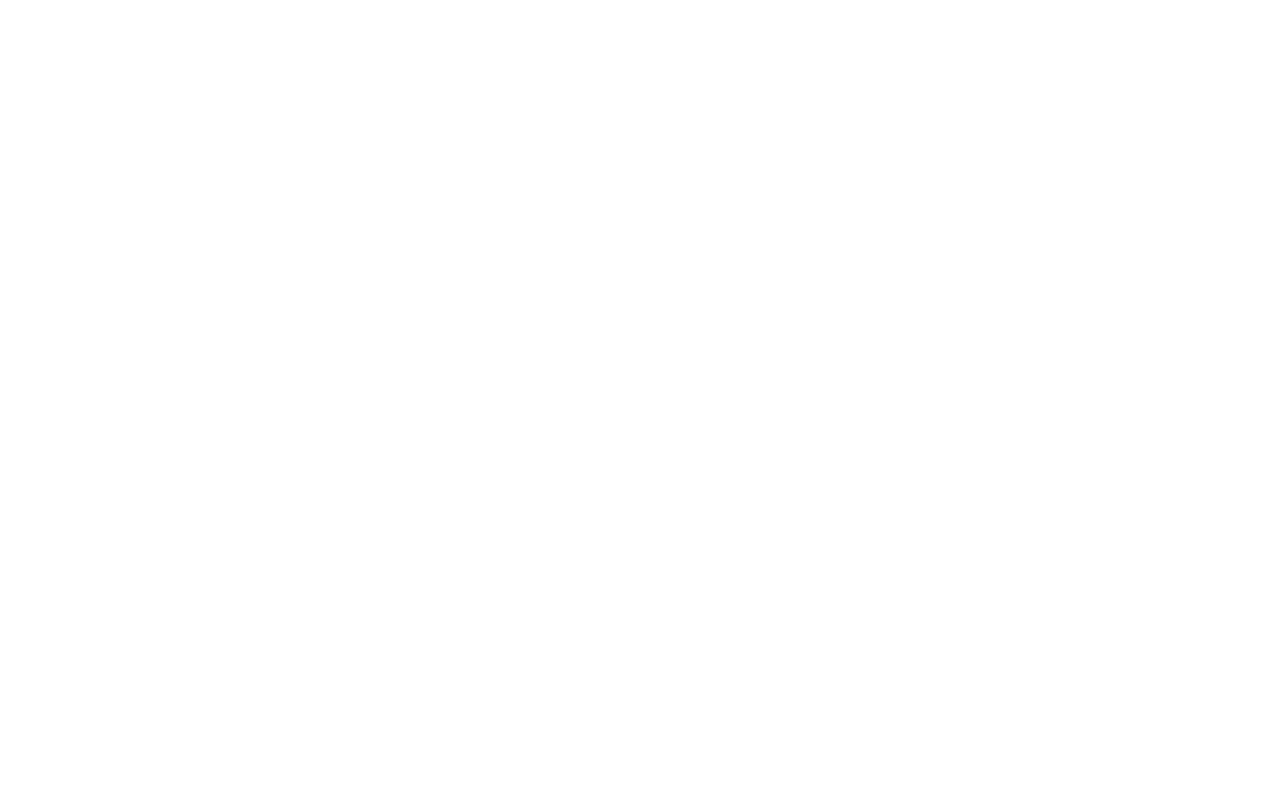
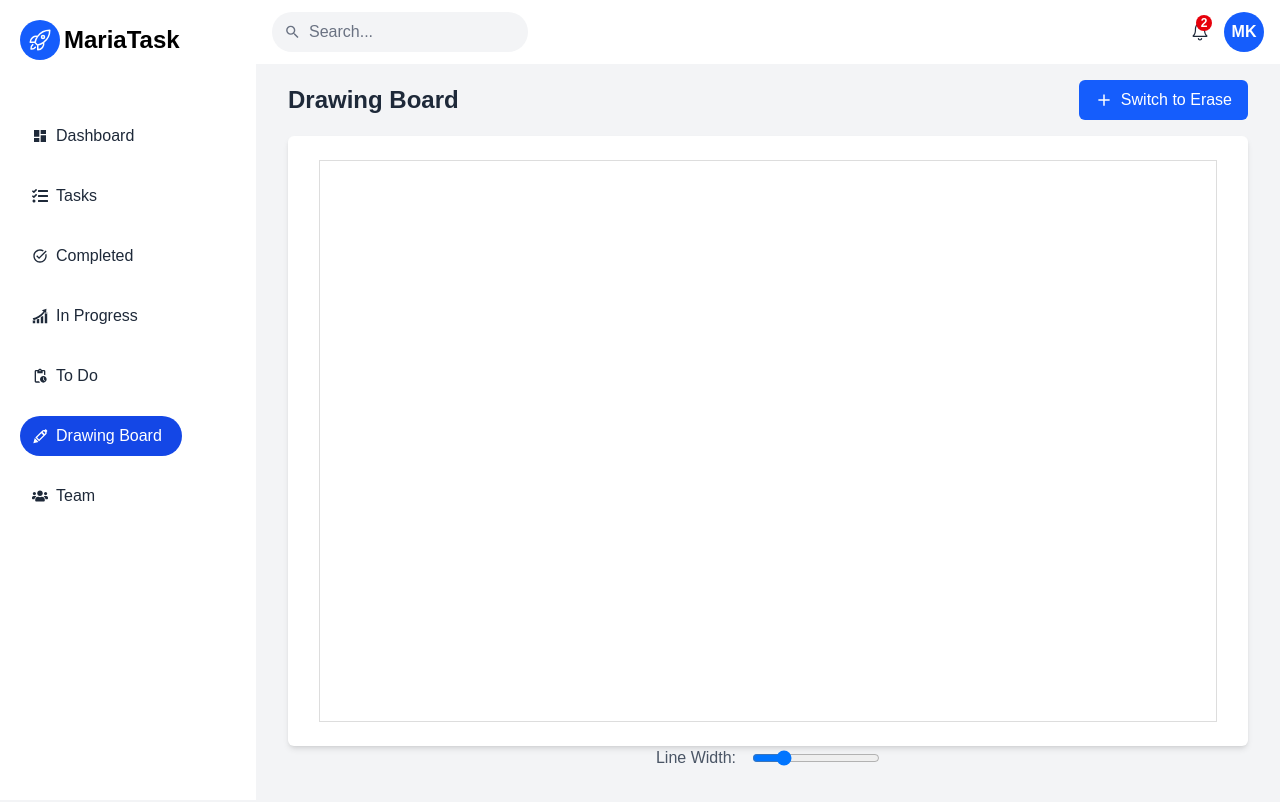
Before and after one commit to AleksKen/ClientTaskManager, a React (Vite) app in the folder client/: page /drawing in a window 1280 px wide. Before the commit this address had no page. Built offline with nearby package versions, Linux system fonts and the light colour scheme.

Commit message:
Небольшие переделки иконок и первая реализация доски для рисования

```diff
--- a/client/src/App.jsx
+++ b/client/src/App.jsx
@@ -14,6 +14,7 @@
 import {IoClose} from "react-icons/io5";
 import {user} from "./assets/data.js";
 import TaskDetails from "./pages/TaskDetails.jsx";
+import DrawingBoard from "./pages/DrawingBoard.jsx";
 
 
 function Layout() {
@@ -101,6 +102,7 @@
                     <Route path='/todo/:status' element={<Tasks/>}/>
                     <Route path="/team" element={<Users/>}/>
                     <Route path="/task/:id" element={<TaskDetails />} />
+                    <Route path="/drawing" element={<DrawingBoard />} />
                 </Route>
                 <Route path="/login" element={<Login/>}/>
             </Routes>
--- a/client/src/components/Sidebar.jsx
+++ b/client/src/components/Sidebar.jsx
@@ -1,10 +1,13 @@
-import {MdDashboard, MdOutlineAddTask, MdOutlinePendingActions, MdSettings, MdTaskAlt} from "react-icons/md";
+import {MdDashboard, MdOutlinePendingActions, MdTaskAlt} from "react-icons/md";
 import {FaTasks, FaUsers} from "react-icons/fa";
 import {useDispatch} from "react-redux";
 import {Link, useLocation} from "react-router-dom";
 import {setOpenSidebar} from "../redux/slices/authSlice.js";
 import clsx from "clsx";
 import {user} from "../assets/data.js";
+import {CgPen} from "react-icons/cg";
+import {HiOutlineRocketLaunch} from "react-icons/hi2";
+import {GiProgression} from "react-icons/gi";
 
 const Sidebar = () => {
     // const {user} = useSelector((state) => state.auth);
@@ -13,7 +16,7 @@
 
     const path = location.pathname.split("/")[1];
 
-    const sidebarLinks = user.isAdmin ? linkData : linkData.slice(0, 5);
+    const sidebarLinks = user.isAdmin ? linkData : linkData.slice(0, 6);
 
     const closeSidebar = () => {
         dispatch(setOpenSidebar(false));
@@ -35,7 +38,7 @@
     return <div className="w-full h-full flex flex-col gap-6 p-5">
         <h1 className="flex gap-1 items-center">
             <p className="bg-blue-600 p-2 rounded-full">
-                <MdOutlineAddTask className="text-white text-2xl font-black"/>
+                <HiOutlineRocketLaunch className="text-white text-2xl font-black"/>
             </p>
             <span className="text-black text-2xl font-black">MariaTask</span>
         </h1>
@@ -46,13 +49,6 @@
                     <NavLink el={link} key={link.label}/>
                 ))
             }
-        </div>
-
-        <div>
-            <button className="w-full flex gap-1 p-2 items-center text-lg text-gray-800 ">
-                <MdSettings/>
-                <span>Settings</span>
-            </button>
         </div>
     </div>
 };
@@ -76,12 +72,17 @@
     {
         label: "In Progress",
         link: "in-progress/in progress",
-        icon: <MdOutlinePendingActions/>,
+        icon: <GiProgression/>,
     },
     {
         label: "To Do",
         link: "todo/todo",
         icon: <MdOutlinePendingActions/>,
+    },
+    {
+        label: "Drawing Board",
+        link: "drawing",
+        icon: <CgPen/>,
     },
     {
         label: "Team",
--- a/client/src/components/UserInfo.jsx
+++ b/client/src/components/UserInfo.jsx
@@ -24,7 +24,7 @@
                         >
                             <Popover.Panel className="absolute left-1/2 z-10 mt-3 w-80 max-w-sm -translate-x-1/2 transform px-4 sm:px-0">
                                 <div className="flex items-center gap-4 rounded-lg shadow-lg bg-white p-8">
-                                    <div className="w-16 h-16 bg-blue-600 rounded-full text-white flex items-center justify-center text-2xl">
+                                    <div className="w-16 h-16 min-w-16 min-h-16 bg-blue-600 rounded-full text-white flex items-center justify-center text-2xl">
                                         <span className="text-center font-bold">
                                             {getInitials(user?.name)}
                                         </span>
--- a/client/src/components/task/TaskDialog.jsx
+++ b/client/src/components/task/TaskDialog.jsx
@@ -10,7 +10,6 @@
 
 
 const TaskDialog = ({task}) => {
-    const [open, setOpen] = useState(false);
     const [openEdit, setOpenEdit] = useState(false);
     const [openDialog, setOpenDialog] = useState(false);
 
@@ -54,7 +53,7 @@
                         leaveTo="transform opacity-0 scale-95"
                     >
                         <Menu.Items
-                            className="absolute z-50 p-4 right-0 mt-2 w-56 origin-top-right divide-y divide-gray-100 rounded-md bg-white shadow-lg ring-1 ring-black/5 focus:outline-none">
+                            className="absolute z-50 p-1 right-0 mt-2 w-56 origin-top-right divide-y divide-gray-100 rounded-md bg-white shadow-lg ring-1 ring-black/5 focus:outline-none">
                             <div className="px-1 py-1 space-y-2">
                                 {items.map((el) => (
                                     <Menu.Item key={el.label}>
@@ -66,7 +65,7 @@
                                                 } group flex w-full items-center rounded-md px-2 py-2 text-sm`}
                                             >
                                                 {el.icon}
-                                                {el.label}
+                                                <span className="pl-2">{el.label}</span>
                                             </button>
                                         )}
                                     </Menu.Item>
@@ -85,7 +84,7 @@
                                                 className="mr-2 h-5 w-5 text-red-400"
                                                 aria-hidden="true"
                                             />
-                                            Delete
+                                            <span className="pl-2">Delete</span>
                                         </button>
                                     )}
                                 </Menu.Item>
--- /dev/null
+++ b/client/src/pages/DrawingBoard.jsx
@@ -0,0 +1,159 @@
+import {useEffect, useRef, useState} from "react";
+import {IoMdAdd} from "react-icons/io";
+
+
+const DrawingBoard = () => {
+    const canvasRef = useRef(null);
+    const [isDrawing, setIsDrawing] = useState(false);
+    const [isErasing, setIsErasing] = useState(false);
+    const [lineWidth, setLineWidth] = useState(5);
+    const [context, setContext] = useState(null);
+
+    const [canvasWidth, setCanvasWidth] = useState(200);
+    const [canvasHeight, setCanvasHeight] = useState(200);
+
+    useEffect(() => {
+        const updateCanvasSize = () => {
+            const width = window.innerWidth * 0.7;
+            const height = window.innerHeight * 0.7;
+            setCanvasWidth(width);
+            setCanvasHeight(height);
+        };
+
+        updateCanvasSize();
+        window.addEventListener("resize", updateCanvasSize);
+
+        return () => {
+            window.removeEventListener("resize", updateCanvasSize);
+        };
+    }, []);
+
+    useEffect(() => {
+        const canvas = canvasRef.current;
+        const ctx = canvas.getContext("2d");
+        setContext(ctx);
+
+        ctx.lineCap = "round";
+        ctx.lineJoin = "round";
+        ctx.lineWidth = lineWidth;
+        ctx.strokeStyle = '#000000';
+    }, [lineWidth]);
+
+    const startDrawing = (e) => {
+        setIsDrawing(true);
+        draw(e);
+    };
+
+    const stopDrawing = () => {
+        setIsDrawing(false);
+        context.beginPath();
+    };
+
+    const draw = (e) => {
+        if (!isDrawing) return;
+        const canvas = canvasRef.current;
+        const ctx = context;
+
+        const rect = canvas.getBoundingClientRect();
+        const x = (e.clientX - rect.left) * (canvas.width / rect.width);
+        const y = (e.clientY - rect.top) * (canvas.height / rect.height);
+
+        if (isErasing) {
+            ctx.clearRect(x - lineWidth / 2, y - lineWidth / 2, lineWidth, lineWidth);
+        } else {
+            ctx.lineTo(x, y);
+            ctx.stroke();
+            ctx.beginPath();
+            ctx.moveTo(x, y);
+        }
+    };
+
+    const startDrawingTouch = (e) => {
+        setIsDrawing(true);
+        drawTouch(e);
+    };
+
+    const stopDrawingTouch = () => {
+        setIsDrawing(false);
+        context.beginPath();
+    };
+
+    const drawTouch = (e) => {
+        if (!isDrawing) return;
+        const canvas = canvasRef.current;
+        const ctx = context;
+
+        const rect = canvas.getBoundingClientRect();
+        const touch = e.touches[0];
+        const x = (touch.clientX - rect.left) * (canvas.width / rect.width); // Масштабирование координат
+        const y = (touch.clientY - rect.top) * (canvas.height / rect.height); // Масштабирование координат
+
+        if (isErasing) {
+            ctx.clearRect(x - lineWidth / 2, y - lineWidth / 2, lineWidth, lineWidth);
+        } else {
+            ctx.lineTo(x, y);
+            ctx.stroke();
+            ctx.beginPath();
+            ctx.moveTo(x, y);
+        }
+    };
+
+    const toggleErase = () => {
+        setIsErasing(!isErasing);
+    };
+
+    const changeLineWidth = (e) => {
+        setLineWidth(e.target.value);
+    };
+
+    return (
+        <div className="w-full md:px-4 px-0 mb-6">
+            <div className="flex items-center justify-between mb-8">
+                <h1 className="text-2xl font-semibold text-gray-800">Drawing Board</h1>
+                <button
+                    onClick={toggleErase}
+                    className="flex items-center gap-2 bg-blue-600 text-white rounded-md py-2 px-4"
+                >
+                    <IoMdAdd className="text-lg"/>
+                    <span>{isErasing ? "Switch to Draw" : "Switch to Erase"}</span>
+                </button>
+            </div>
+
+            <div className="py-4">
+                <div className="bg-white px-4 py-6 shadow-md rounded-md">
+                    <div className="flex justify-center">
+                        <canvas
+                            ref={canvasRef}
+                            width={canvasWidth}
+                            height={canvasHeight}
+                            style={{ border: "1px solid #ddd" }}
+                            onMouseDown={startDrawing}
+                            onMouseUp={stopDrawing}
+                            onMouseMove={draw}
+                            onTouchStart={startDrawingTouch}
+                            onTouchEnd={stopDrawingTouch}
+                            onTouchMove={drawTouch}
+                        />
+                    </div>
+                </div>
+
+                <div className="flex flex-col items-center mt-6">
+                    <div className="flex gap-4">
+                        <label htmlFor="line-width" className="text-gray-600">Line Width:</label>
+                        <input
+                            type="range"
+                            id="line-width"
+                            min="1"
+                            max="20"
+                            value={lineWidth}
+                            onChange={changeLineWidth}
+                            className="w-32"
+                        />
+                    </div>
+                </div>
+            </div>
+        </div>
+    );
+};
+
+export default DrawingBoard;
--- a/client/src/pages/Login.jsx
+++ b/client/src/pages/Login.jsx
@@ -1,4 +1,4 @@
-import React, {useEffect, useState} from "react";
+import {useEffect, useState} from "react";
 import {useForm} from "react-hook-form";
 import {useNavigate} from "react-router-dom";
 import Textbox from "../components/Textbox.jsx";
```
